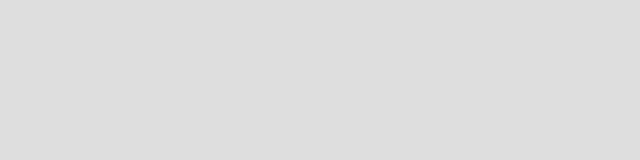
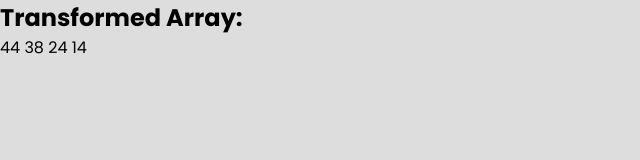
Before and after one commit to tom-seidel/javascript-projects, a plain HTML site: page array-transformer/index.html in a window 1280 px wide. Shown: the whole page, without its empty margins (0-640 px from the left). Drawn offline with Linux system fonts and the light colour scheme.

Commit message:
Completed functionality and this mini project is now done

```diff
--- a/array-transformer/index.html
+++ b/array-transformer/index.html
@@ -7,11 +7,14 @@
         <link rel="preconnect" href="https://fonts.googleapis.com">
         <link rel="preconnect" href="https://fonts.gstatic.com" crossorigin>
         <link href="https://fonts.googleapis.com/css2?family=Poppins:wght@400;700&display=swap" rel="stylesheet">
-        <title>Document</title>
+        <title>Array Transformer</title>
     </head>
     <body>
 
-
+        <section class="wrapper">
+            <h2>Transformed Array:</h2>
+            <p id="output"></p>
+        </section>
 
         <script src="index.js"></script>
     </body>
--- a/array-transformer/index.js
+++ b/array-transformer/index.js
@@ -0,0 +1,4 @@
+const numbers = [12, 22, 3, 7, 19];
+const output = document.getElementById("output");
+
+output.textContent = numbers.map(num => num *2).filter(num => num > 10).sort((a,b) => b - a).join(" ");
```
Also changed, not shown: array-transformer/styles.css (line endings or trailing spaces).
